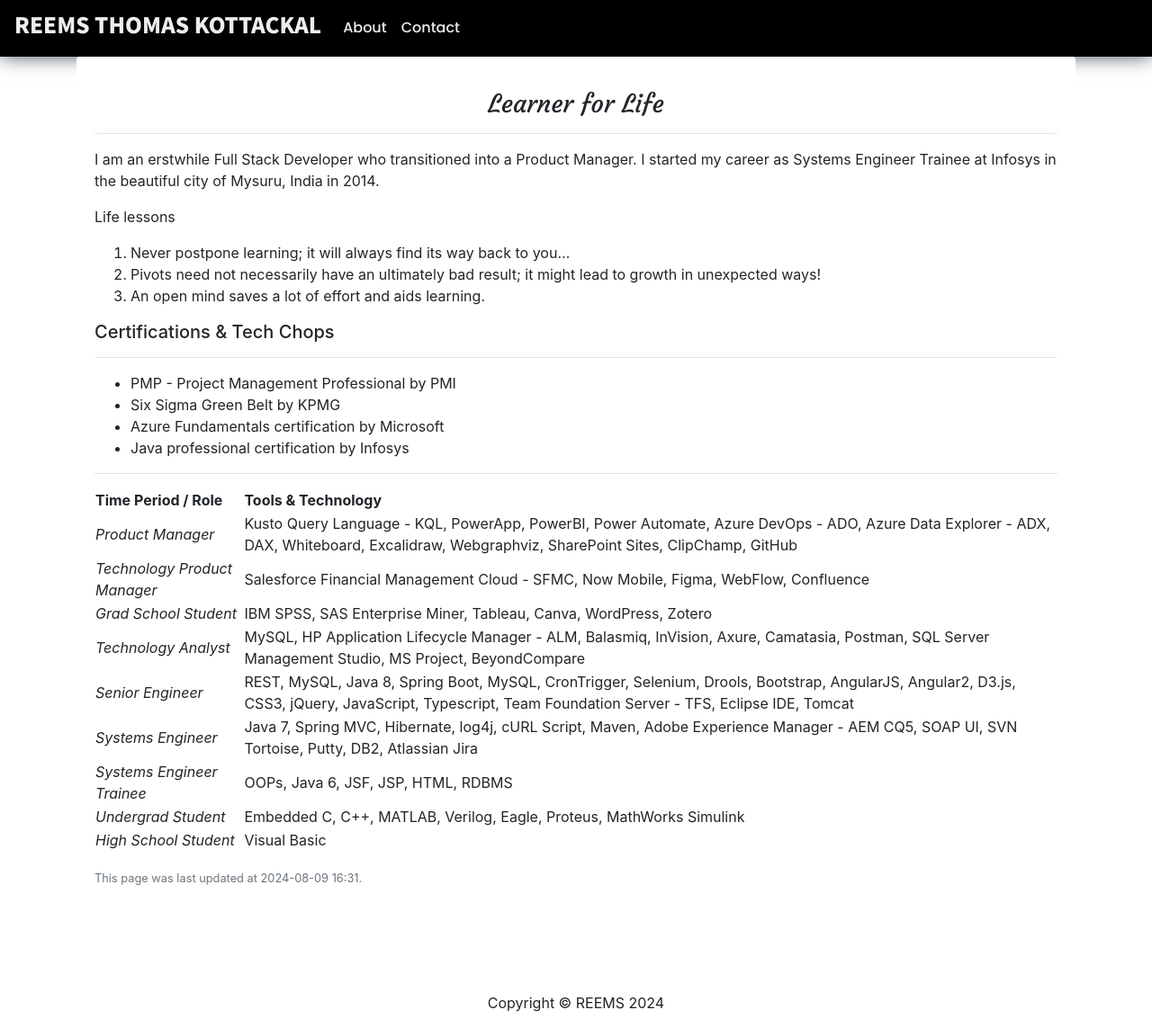
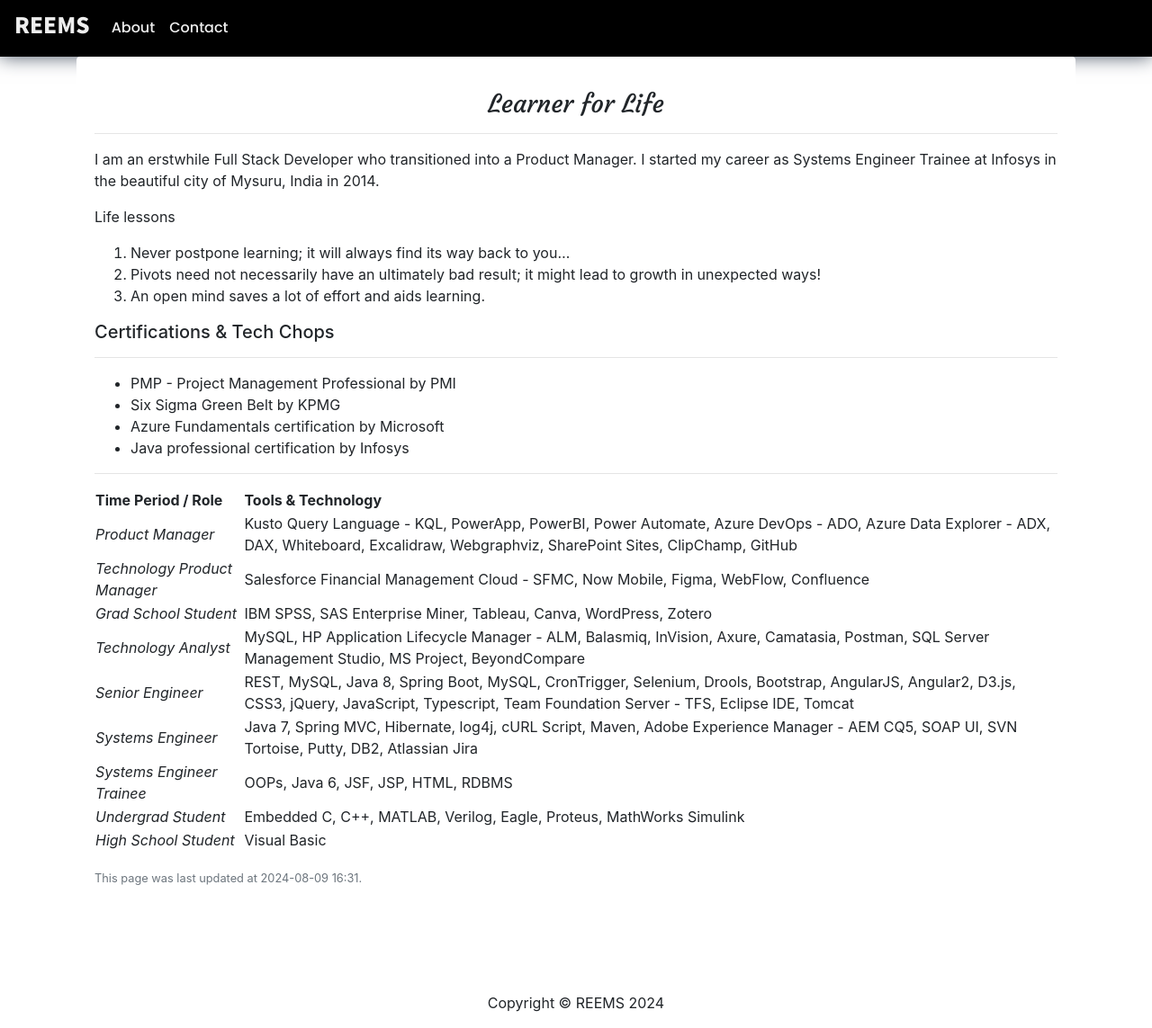
Before and after one commit to reemstk/reemstk.github.io, a Jekyll site: the page built from pages/about.md, in a window 1280 px wide. Shown: the whole page at 90% size. Built offline with Jekyll 4.4.1, drawn with Linux system fonts in a browser that asks for light colours; nearby versions of some CDN libraries; comment, search, counter and statistics services are not loaded.

Commit message:
Update nav.html

```diff
--- a/_includes/nav.html
+++ b/_includes/nav.html
@@ -5,7 +5,7 @@
   >
   <a class="navbar-brand" href="/index.html">
     <h4 style="font-family:{{ theme.title-font }};font-weight:600;color:{{ theme.nav-text}};">
-      {{ site.title }}
+      {{ site.author_short }}
     </h4>
   </a>
   <button
```
